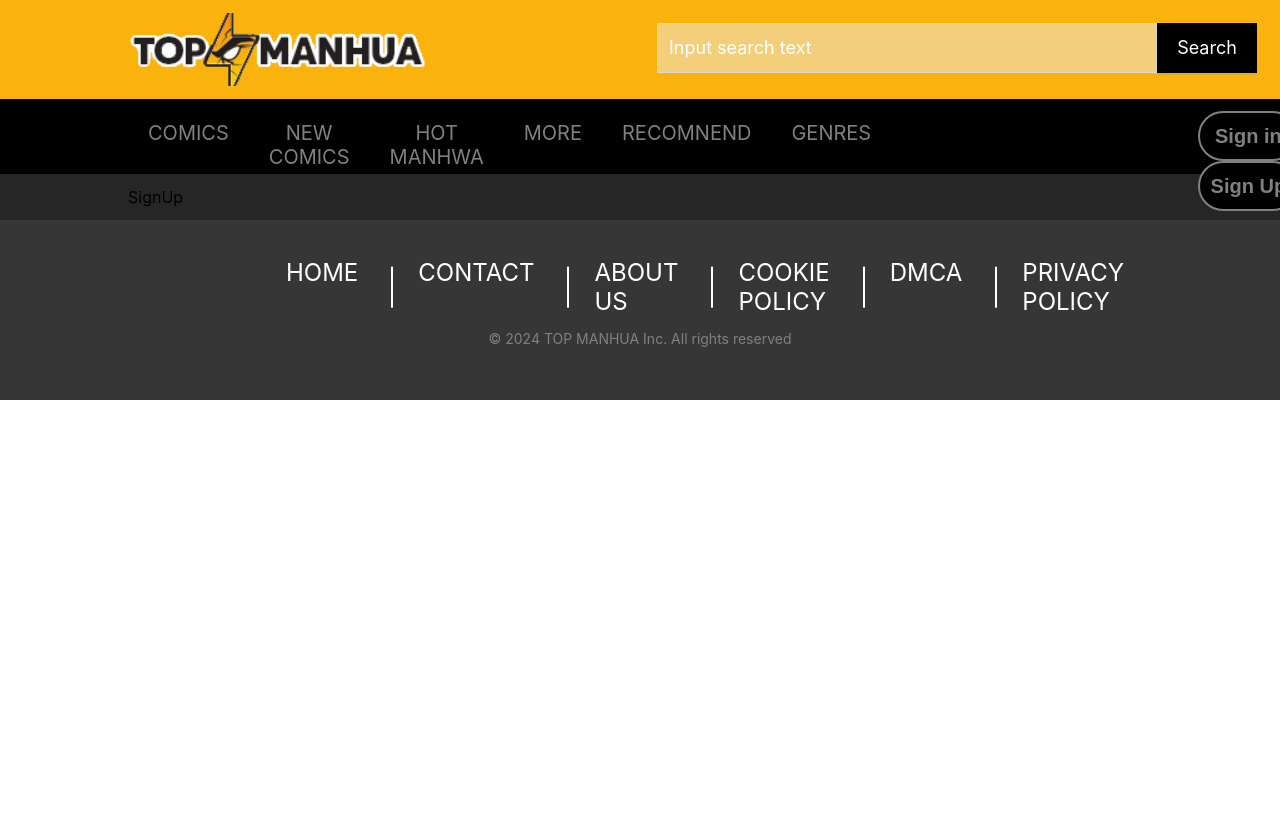
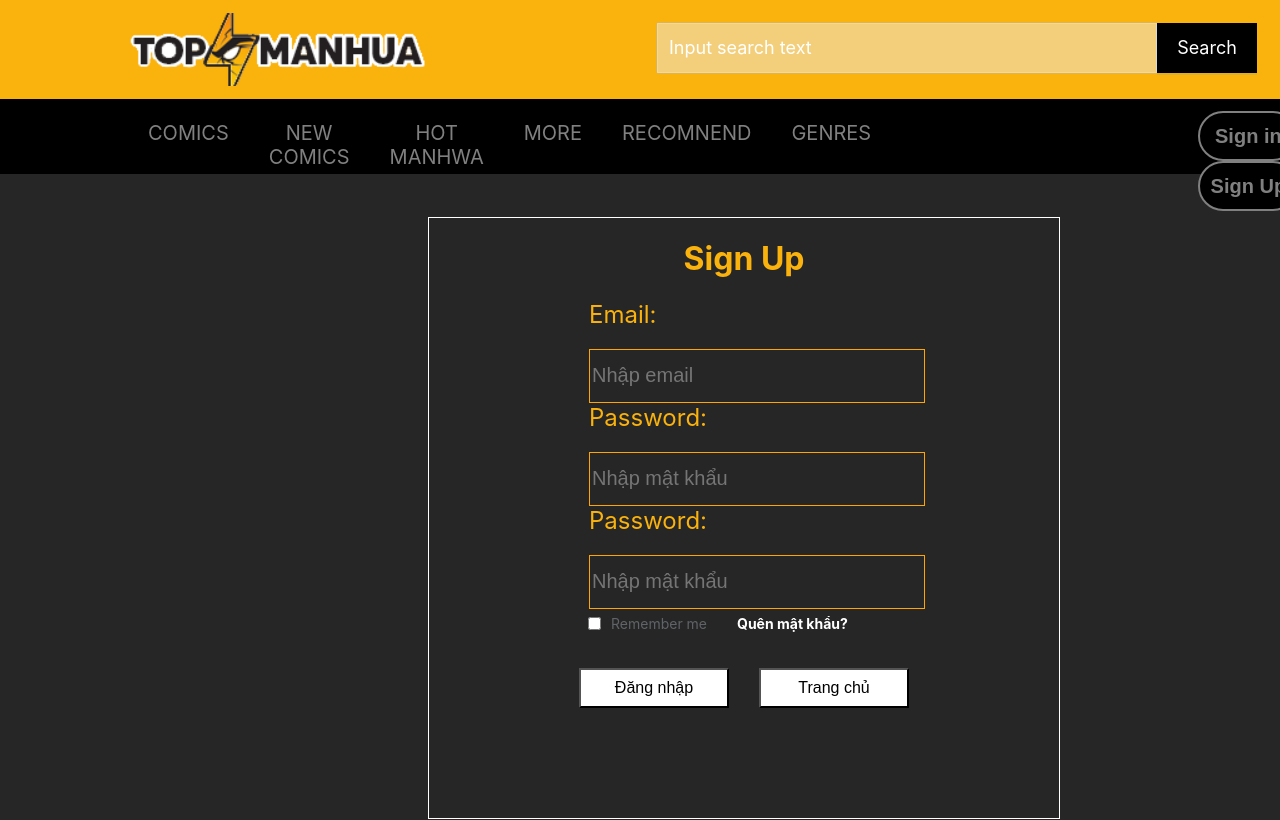
Before and after one commit to PhanDuc2k3/webtruyen, a React (Create React App) app in the folder frontend/: page /signup in a window 1280 px wide. Shown: the top 820 px of the page. Built offline with nearby package versions, Linux system fonts and the light colour scheme.

Commit message:
update login signup

```diff
--- a/frontend/src/pages/Login/Login.js
+++ b/frontend/src/pages/Login/Login.js
@@ -1,10 +1,15 @@
 import React from "react";
 import "./Login.scss";
+import { useNavigate } from "react-router-dom";
 
 const Login = () => {
+        const navigate = useNavigate();
+    const handleHome = () => {
+        navigate("/");
+    }
     return (
         <div className="login-container">
-            <h1>Sign In</h1>
+            <h1>Login</h1>
             <form>
                 <div className="input-login-css">
                     <span>Email:</span>
@@ -17,19 +22,27 @@ const Login = () => {
                 </div>
 
                 <div className="remember-login-css">
-
+                    <label className="remember-login__label">
                         <input type="checkbox" />
-                        Remember me
-
+                            Remember me
+                    </label>
+                    <a href="#" className="forgot-password">Quên mật khẩu?</a>
                 </div>
 
-                <div className="button-login-css">
-                    <button>Đăng nhập</button>
+                <div className="button-container-login">
+                    <div className="button-login-css">
+                        <button>Đăng nhập</button>
+                    </div>
+                    <div className="button-login-css" onClick={handleHome}>
+                        <button>Trang chủ</button>
+                    </div>
                 </div>
+
+
             </form>
+
         </div>
     )
-
 }
 
 export default Login;
--- a/frontend/src/pages/Login/Login.scss
+++ b/frontend/src/pages/Login/Login.scss
@@ -16,10 +16,11 @@
 
 form {
     text-align: center;
+    margin: 0px 150px ;
 }
 
 .input-login-css {
-    display: flex;
+
     /* Sử dụng Flexbox để căn chỉnh hàng ngang */
     align-items: center;
     /* Căn giữa theo chiều dọc */
@@ -28,10 +29,11 @@ form {
 }
 
 .input-login-css span {
+    display: flex;
     font-size: 24px;
-    padding: 10px;
+    padding: 0px 10px;
     color: #FAB20D;
-    flex: 3;
+    flex: 2;
     /* Chiếm 30% không gian */
     text-align: right;
     /* Căn phải để gọn */
@@ -39,22 +41,47 @@ form {
 
 .input-login-css input[type="email"],
 .input-login-css input[type="password"] {
-    margin-right: 200px;
+
     width: 100%;
     /* Để input tự động chiếm hết phần không gian còn lại */
-    height: 30px;
+    height: 50px;
+    margin-top: 20px;
     font-size: 20px;
     background: #262626;
     color: white;
     border: 1px solid orange;
-    flex: 5;
+    flex: 9;
     /* Chiếm 70% không gian */
     margin-left: 10px;
     /* Khoảng cách giữa span và input */
 }
-.remember-login-css{
-    margin-right: 230px;
+.remember-login-css {
+  display: flex;
+  gap: 30px;
+  align-items: center; /* Căn giữa theo chiều dọc */
+  padding: 5px; /* Thêm khoảng cách bên ngoài nếu cần */
+
 }
+
+.remember-login__label {
+  display: flex;
+  align-items: center; /* Căn giữa theo chiều dọc cho checkbox và text */
+  gap: 5px; /* Khoảng cách giữa checkbox và text */
+  font-size: 14px; /* Kích thước chữ phù hợp */
+  color: #606468;
+}
+
+.forgot-password {
+  font-size: 14px;
+  color: white;
+  text-decoration: none;
+  font-weight: bold;
+}
+
+.forgot-password:hover {
+  color:#FAB20D;
+}
+
 
 .remember-login-css input[type="checkbox"] {
     margin-right: 5px;
@@ -70,8 +97,14 @@ form {
     height: 40px;
     background: white;
     font-size: 16px;
+
 }
 
 .button-login-css button:hover{
     background: #FAB20D;
 }
+
+.button-container-login{
+    display: flex;
+    gap:30px
+}
--- a/frontend/src/pages/SignUp/SignUp.js
+++ b/frontend/src/pages/SignUp/SignUp.js
@@ -1,12 +1,53 @@
+
 import React from "react";
 import "./SignUp.scss";
+import { useNavigate } from "react-router-dom";
 
 const SignUp = () => {
+    const navigate = useNavigate();
+    const handleHome = () => {
+        navigate("/");
+    }
     return (
-        <div>
-            SignUp
+        <div className="signup-container">
+            <h1>Sign Up</h1>
+            <form>
+                <div className="input-signup-css">
+                    <span>Email:</span>
+                    <input type="email" placeholder="Nhập email" required/>
+                </div>
+
+                <div className="input-signup-css">
+                    <span>Password:</span>
+                    <input type="password" placeholder="Nhập mật khẩu" required/>
+                </div>
+                <div className="input-signup-css">
+                    <span>Password:</span>
+                    <input type="password" placeholder="Nhập mật khẩu" required/>
+                </div>
+                <div className="remember-signup-css">
+                    <label className="remember-signup__label">
+                        <input type="checkbox" />
+                            Remember me
+                    </label>
+                    <a href="#" className="forgot-password">Quên mật khẩu?</a>
+                </div>
+
+                <div className="button-container-signup">
+                    <div className="button-signup-css">
+                        <button>Đăng nhập</button>
+                    </div>
+                    <div className="button-signup-css" onClick={handleHome}>
+                        <button>Trang chủ</button>
+                    </div>
+                </div>
+
+
+            </form>
+
         </div>
     )
+
 }
 
 export default SignUp;
--- a/frontend/src/pages/SignUp/SignUp.scss
+++ b/frontend/src/pages/SignUp/SignUp.scss
@@ -0,0 +1,117 @@
+.signup-container {
+    color: white;
+    width: 100%;
+    height: 600px;
+    border: 1px solid white;
+    margin: 30px 300px;
+}
+
+.signup-container h1 {
+    justify-content: center;
+    text-align: center;
+    align-items: center;
+    color: #FAB20D;
+
+}
+
+form {
+    text-align: center;
+    margin: 0px 150px;
+}
+
+.signup-signup-css {
+
+    /* Sử dụng Flexbox để căn chỉnh hàng ngang */
+    align-items: center;
+    /* Căn giữa theo chiều dọc */
+    margin-bottom: 15px;
+    /* Khoảng cách giữa các hàng */
+}
+
+.input-signup-css span {
+    display: flex;
+    font-size: 24px;
+    padding: 0px 10px;
+    color: #FAB20D;
+    flex: 2;
+    /* Chiếm 30% không gian */
+    text-align: right;
+    /* Căn phải để gọn */
+}
+
+.input-signup-css input[type="email"],
+.input-signup-css input[type="password"] {
+
+    width: 100%;
+    /* Để input tự động chiếm hết phần không gian còn lại */
+    height: 50px;
+    margin-top: 20px;
+    font-size: 20px;
+    background: #262626;
+    color: white;
+    border: 1px solid orange;
+    flex: 9;
+    /* Chiếm 70% không gian */
+    margin-left: 10px;
+    /* Khoảng cách giữa span và input */
+}
+
+.remember-signup-css {
+    display: flex;
+    gap: 30px;
+    align-items: center;
+    /* Căn giữa theo chiều dọc */
+    padding: 5px;
+    /* Thêm khoảng cách bên ngoài nếu cần */
+
+}
+
+.remember-signup__label {
+    display: flex;
+    align-items: center;
+    /* Căn giữa theo chiều dọc cho checkbox và text */
+    gap: 5px;
+    /* Khoảng cách giữa checkbox và text */
+    font-size: 14px;
+    /* Kích thước chữ phù hợp */
+    color: #606468;
+}
+
+.forgot-password {
+    font-size: 14px;
+    color: white;
+    text-decoration: none;
+    font-weight: bold;
+}
+
+.forgot-password:hover {
+    color: #FAB20D;
+}
+
+
+.remember-signup-css input[type="checkbox"] {
+    margin-right: 5px;
+    font-size: 14px;
+}
+
+.button-signup-css {
+    margin-top: 30px;
+    padding-right: 2 00px;
+}
+
+.button-signup-css button {
+    width: 150px;
+    height: 40px;
+    background: white;
+    font-size: 16px;
+
+}
+
+.button-signup-css button:hover {
+    background: #FAB20D;
+}
+
+.button-container-signup {
+    display: flex;
+    gap: 30px
+}
--- a/frontend/src/routes/AppRoutes.js
+++ b/frontend/src/routes/AppRoutes.js
@@ -11,7 +11,8 @@ const AppRoutes = () => {
         <Routes>
           <Route path="/" element={<Home />} />
           <Route path="/login" element={<Login />} />
-          <Route path="/signup" element={<SignUp/>}/>
+          <Route path="/signup" element={<SignUp />} />
+
         </Routes>
       </Layout>
     </Router>
```
